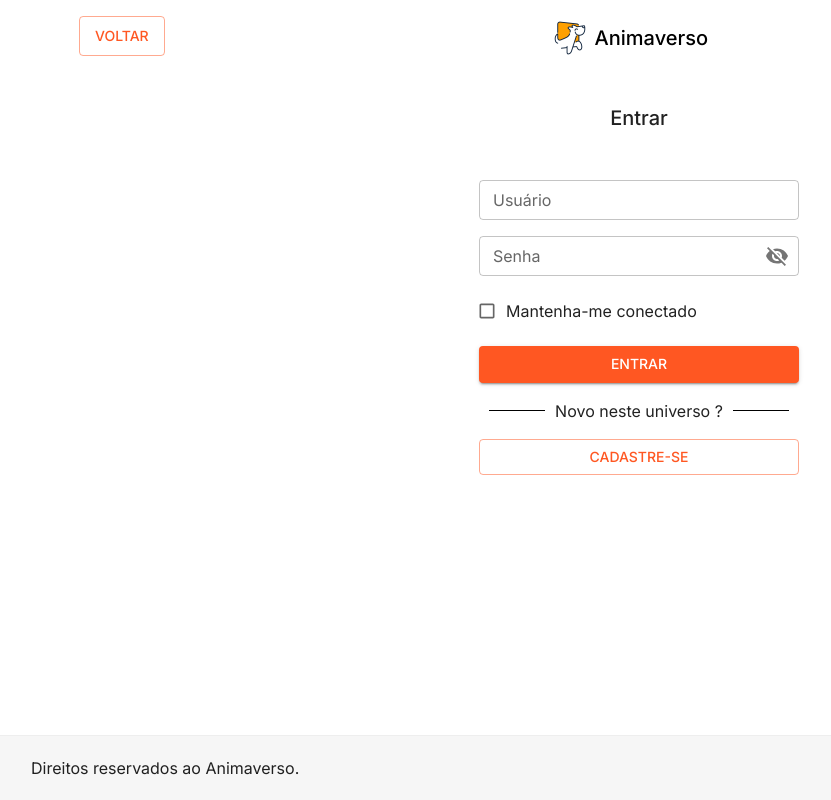
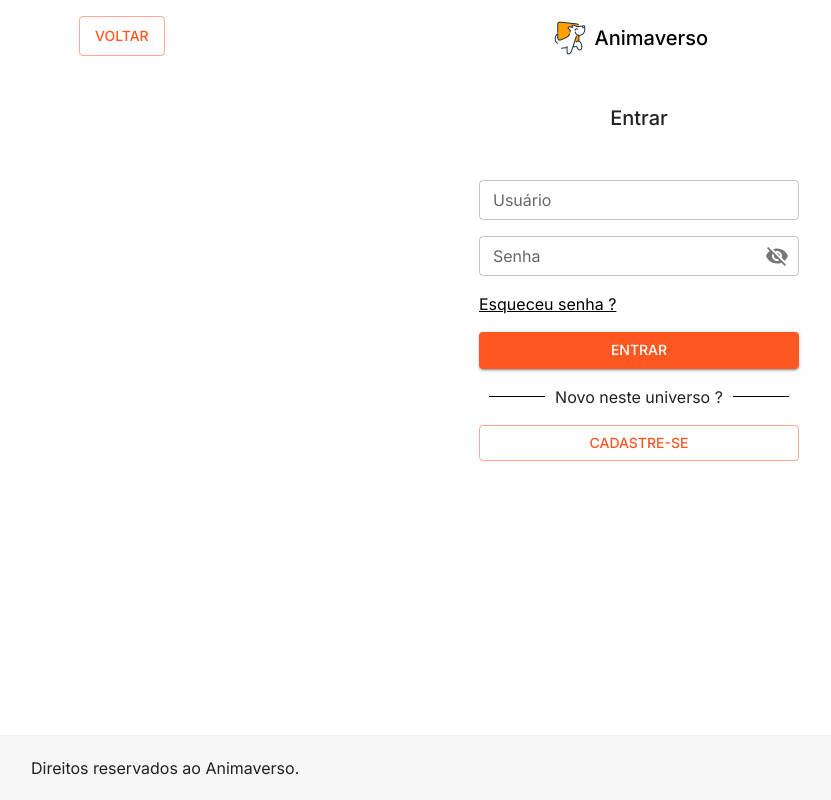
Before and after one commit to Animaversos/Animaverso, a React (Vite) app: page /authentication/signin in a window 1280 px wide. Shown: the whole page, without its empty margins (1-832 px from the left). Built offline with nearby package versions, Linux system fonts and the light colour scheme.

Commit message:
FEAT: Criado Layout padrao para as routes de autenticações como login, relembrar senha e para futuras implementações como o cadastro do usuário

```diff
--- a/src/components/formLogin/index.jsx
+++ b/src/components/formLogin/index.jsx
@@ -2,15 +2,14 @@ import {
   Backdrop,
   Box,
   Button,
-  Checkbox,
   CircularProgress,
-  FormControlLabel,
   TextField,
   Typography,
 } from "@mui/material";
 import useFormLogin from "./useFormLogin";
 import { useForm } from "react-hook-form";
 import InputSenha from "../inputSenha";
+import { Link } from "react-router-dom";
 
 const FormLogin = () => {
   const { handleSubmit, register } = useForm();
@@ -38,10 +37,15 @@ const FormLogin = () => {
           {...register("usuario", { required: true })}
         />
         <InputSenha register={{ ...register("senha", { required: true }) }} />
-        <FormControlLabel
-          control={<Checkbox size={"small"} />}
-          label="Mantenha-me conectado"
-        />
+
+        <Link
+          style={{
+            color: "black",
+          }}
+          to={"/authentication/rememberPassword"}
+        >
+          <Typography>Esqueceu senha ?</Typography>
+        </Link>
         <Button variant="contained" type="submit">
           Entrar
         </Button>
--- a/src/components/inputSenha/index.jsx
+++ b/src/components/inputSenha/index.jsx
@@ -17,6 +17,7 @@ const InputSenha = ({ register }) => {
       type={showPassword ? "text" : "password"}
       label="Senha"
       size="small"
+      autoComplete="false"
       InputProps={{
         endAdornment: (
           <InputAdornment position="end">
--- /dev/null
+++ b/src/layout/authenticationLayout/index.jsx
@@ -0,0 +1,77 @@
+import { Box, Button, Container, Typography } from "@mui/material";
+import { Link, Outlet, useNavigate } from "react-router-dom";
+import Footer from "../../components/footer";
+import LogoSemNome from "../../assets/logo-sem-nome.png";
+
+const AuthenticationLayout = () => {
+  const navigate = useNavigate();
+
+  return (
+    <Box
+      sx={{
+        width: "100vw",
+        height: "100vh",
+        display: "flex",
+        flexDirection: "column",
+      }}
+    >
+      <Container fixed component="main" style={{ flexGrow: 1 }}>
+        <Box
+          component={"header"}
+          sx={{
+            display: "flex",
+            alignItems: "center",
+            padding: 2,
+          }}
+        >
+          <Button
+            variant="outlined"
+            sx={{ height: "40px" }}
+            onClick={() => {
+              navigate(-1);
+            }}
+          >
+            Voltar
+          </Button>
+          <Box
+            sx={{
+              position: "fixed",
+              top: 0,
+              left: "42%",
+              padding: 1,
+            }}
+          >
+            <Link
+              to={"/"}
+              style={{
+                display: "flex",
+                placeItems: "center",
+                textDecoration: "none",
+                color: "black",
+                width: "167px",
+                height: "60px",
+              }}
+            >
+              <img src={LogoSemNome} alt="logo" width={50} height={50} />
+              <Typography variant="h6" sx={{ flexGrow: 1 }} component="div">
+                Animaverso
+              </Typography>
+            </Link>
+          </Box>
+        </Box>
+
+        <Box
+          sx={{
+            display: "flex",
+            justifyContent: "center",
+          }}
+        >
+          <Outlet />
+        </Box>
+      </Container>
+      <Footer />
+    </Box>
+  );
+};
+
+export default AuthenticationLayout;
--- a/src/pages/loginPage/index.jsx
+++ b/src/pages/loginPage/index.jsx
@@ -1,75 +1,5 @@
-import { Box, Button, Container, Typography } from "@mui/material";
-import Footer from "../../components/footer";
-import { Link, useNavigate } from "react-router-dom";
-import LogoSemNome from "../../assets/logo-sem-nome.png";
 import FormLogin from "../../components/formLogin";
 
 export default function LoginPage() {
-  const navigate = useNavigate();
-  return (
-    <Box
-      sx={{
-        width: "100vw",
-        height: "100vh",
-        display: "flex",
-        flexDirection: "column",
-      }}
-    >
-      <Container fixed component="main" style={{ flexGrow: 1 }}>
-        <Box
-          component={"header"}
-          sx={{
-            display: "flex",
-            alignItems: "center",
-            padding: 2,
-          }}
-        >
-          <Button
-            variant="outlined"
-            sx={{ height: "40px" }}
-            onClick={() => {
-              navigate(-1);
-            }}
-          >
-            Voltar
-          </Button>
-          <Box
-            sx={{
-              position: "fixed",
-              top: 0,
-              left: "42%",
-              padding: 1,
-            }}
-          >
-            <Link
-              to={"/"}
-              style={{
-                display: "flex",
-                placeItems: "center",
-                textDecoration: "none",
-                color: "black",
-                width: "167px",
-                height: "60px",
-              }}
-            >
-              <img src={LogoSemNome} alt="logo" width={50} height={50} />
-              <Typography variant="h6" sx={{ flexGrow: 1 }} component="div">
-                Animaverso
-              </Typography>
-            </Link>
-          </Box>
-        </Box>
-
-        <Box
-          sx={{
-            display: "flex",
-            justifyContent: "center",
-          }}
-        >
-          <FormLogin />
-        </Box>
-      </Container>
-      <Footer />
-    </Box>
-  );
+  return <FormLogin />;
 }
--- /dev/null
+++ b/src/pages/relembrarSenha/index.jsx
@@ -0,0 +1,3 @@
+export default function RelembrarSenhaPage() {
+  return <>relembrar</>;
+}
```
Also changed, not shown: src/routes/index.jsx (+14 -2 lines).
